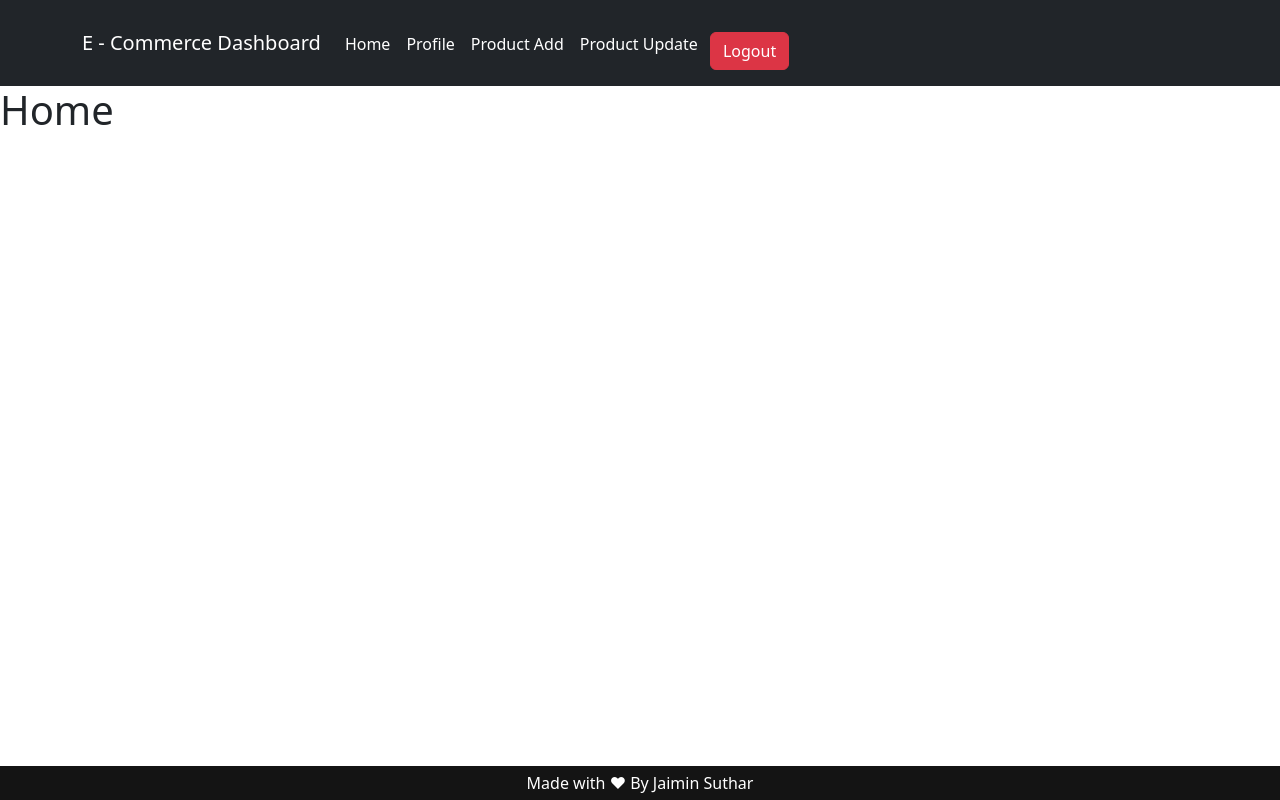
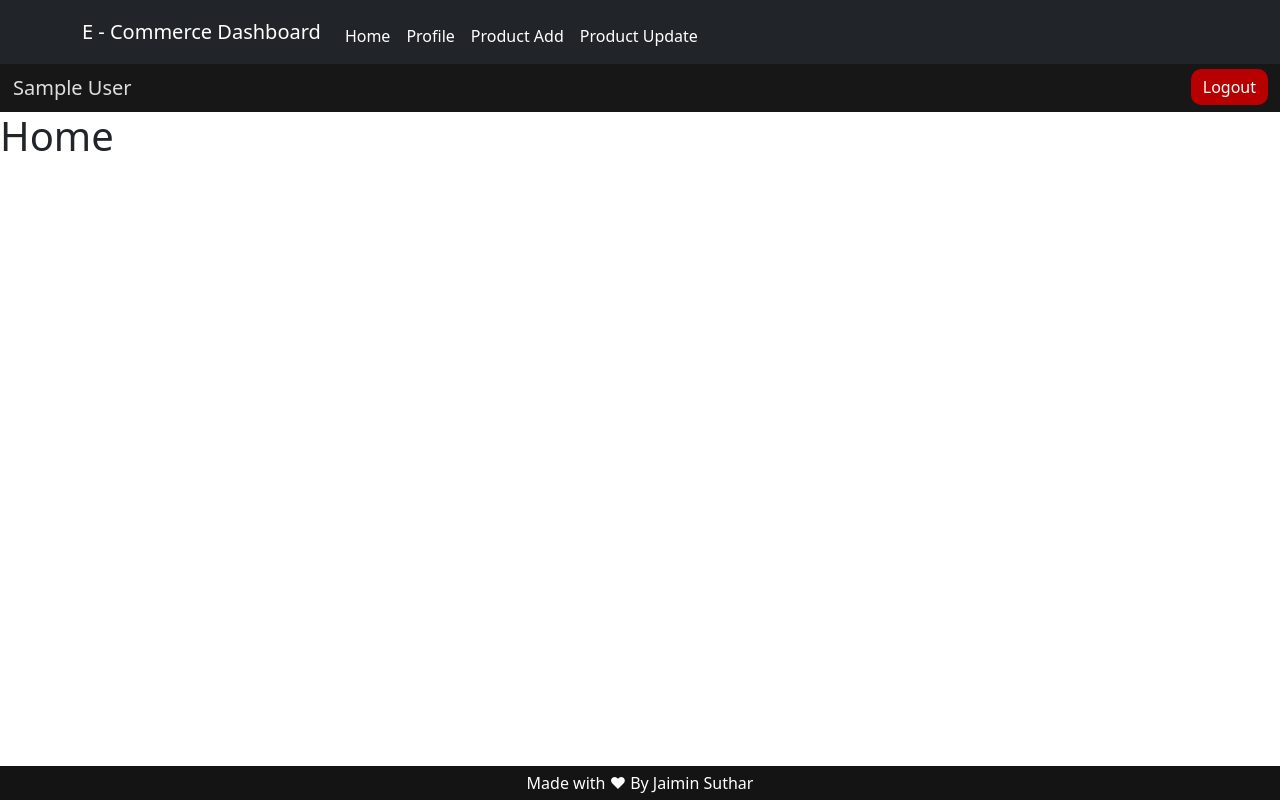
Before and after one commit to Jaimin78/E-Commerce-Dashboard, a React (Vite) app: page / in a window 1280 px wide. Built offline with nearby package versions, Linux system fonts and the light colour scheme; sample sign-in values are in the browser's storage.

Commit message:
Navigation bar done

```diff
--- a/src/App.css
+++ b/src/App.css
@@ -21,3 +21,25 @@ a{
   padding:5px;
   color:white;
 }
+
+.logout{
+  display:flex;
+  justify-content:space-between;
+  background:#171717;
+  item-align:center;
+  padding:5px;
+}
+
+.logout span{
+  position:relative;
+  left:5px;
+  color:#dedede;
+  font-size:20px;
+}
+
+.logout button{
+  background:#b80000;
+  color:white;
+  border:0;
+  border-radius:10px;
+}
--- a/src/Navigation.jsx
+++ b/src/Navigation.jsx
@@ -17,25 +17,31 @@ const Navigation = () => {
           <Navbar.Brand>E - Commerce Dashboard</Navbar.Brand>
           <Navbar.Toggle aria-controls="responsive-navbar-nav" />
           <Navbar.Collapse id="responsive-navbar-nav">
-            <Nav className="mt-3">
+            {auth ?
+              <Nav className="mt-2">
                 <Nav.Link as={Link} to="/">Home</Nav.Link>
                 <Nav.Link as={Link} to="/profile">Profile</Nav.Link>
                 <Nav.Link as={Link} to="/add">Product Add</Nav.Link>
                 <Nav.Link as={Link} to="/update">Product Update</Nav.Link>
+              </Nav> :
+
+              <Nav className="mt-2">
                 <div className="btn-group">
-                {auth ?
-                  <Nav.Link as={Link} to="/signup" className="py-2 px-1"><Button variant="danger" onClick={logout}>Logout</Button></Nav.Link>
-                  :
-                  <>
                   <Nav.Link as={Link} to="/login" className="py-2 px-1"><Button variant="success">Login</Button></Nav.Link>
                   <Nav.Link as={Link} to="/signup" className="py-2 px-1"><Button variant="primary">SignUp</Button></Nav.Link>
-                  </>
-                }
                 </div>
               </Nav>
+            }
           </Navbar.Collapse>
         </Container>
       </Navbar>
+      {auth ?
+        <div className="logout px-2">
+            <span className="py-1">{JSON.parse(auth).name}</span>
+            <Nav.Link as={Link} to="/signup" className="px-1"><Button variant="danger" onClick={logout}>Logout</Button></Nav.Link>
+        </div>
+        : null
+      }
     </>
   )
 }
```
Lines whose indentation alone changed are shown as unchanged.
